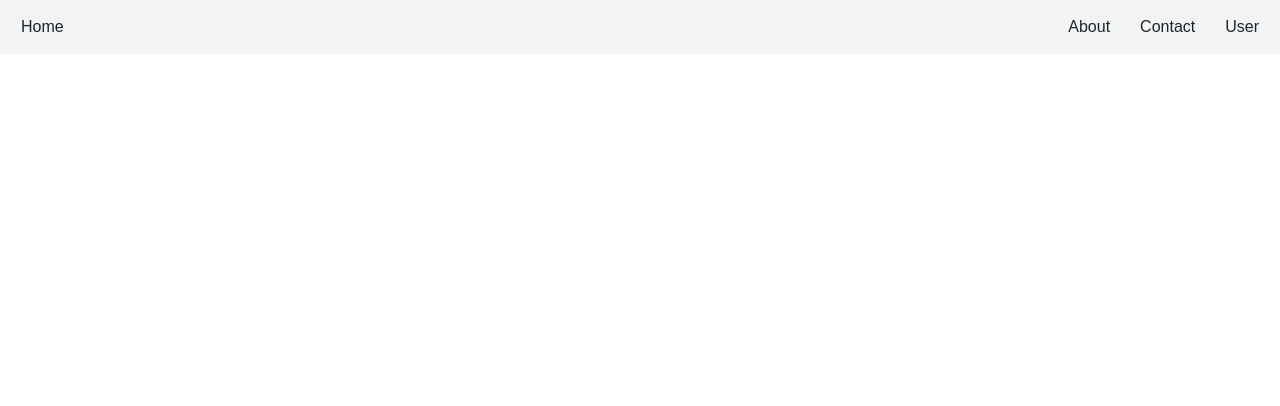
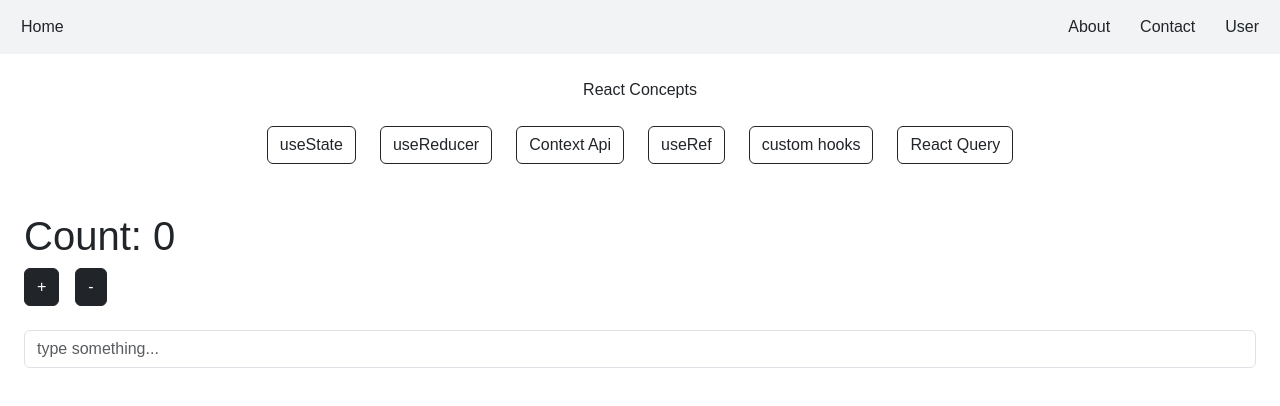
Before and after one commit to prudv13/react-concepts, a React (Vite) app: page /usestate in a window 1280 px wide. Shown: the top 406 px of the page. Built offline with nearby package versions, Linux system fonts and the light colour scheme.

Commit message:
useState hook

```diff
--- a/src/App.jsx
+++ b/src/App.jsx
@@ -15,6 +15,8 @@ import ShowHide from './custom-hooks/ShowHide'
 import ReactQuery from './react-query/ReactQuery'
 import SuperHeroes from './react-query/SuperHeroes'
 import RQSuperHeroes from './react-query/RQSuperHeroes'
+import UseState from './useState/UseState'
+import UseReducer from './useReducer/UseReducer'
 
 function App() {
 
@@ -27,6 +29,8 @@ function App() {
 
       <Routes>
         <Route exact path='/' element={<Home />}>
+          <Route path='usestate' element={<UseState />} />
+          <Route path='usereducer' element={<UseReducer />} />
           <Route path='contextapi' element={<ContextApi />} />
           <Route path='useref' element={<Timer />} />
           <Route path='customhooks' element={<ShowHide />} />
--- a/src/routing/Home.jsx
+++ b/src/routing/Home.jsx
@@ -6,6 +6,12 @@ const Home = () => {
     <div className='p-4'>
         <p className='text-center mb-4'>React Concepts</p>
         <div className='mb-5 d-flex gap-4 flex-wrap justify-content-center'>
+          <Link to="usestate">
+            <button className='btn btn-outline-dark'>useState</button>
+          </Link>
+          <Link to="usereducer">
+            <button className='btn btn-outline-dark'>useReducer</button>
+          </Link>
           <Link to="contextapi">
             <button className='btn btn-outline-dark'>Context Api</button>
           </Link>
--- /dev/null
+++ b/src/useState/UseState.jsx
@@ -0,0 +1,36 @@
+import React, { useState } from 'react'
+
+const UseState = () => {
+    const [counter, setCounter] = useState(0);
+    const [inputValue, setInputValue] = useState("");
+
+    const increment = () => {
+        setCounter(counter+1);
+    }
+
+    const decrement = () => {
+        setCounter(counter-1);
+    }
+
+    const handleChange = (e) => {
+        setInputValue(e.target.value);
+    }
+  return (
+    <div>
+        <h1>Count: {counter}</h1>
+        <div className='d-flex gap-3'>
+            <button className='btn btn-dark' onClick={increment}>+</button>
+            <button className='btn btn-dark' onClick={decrement}>-</button>
+        </div>
+        <input
+            type='text'
+            className='form-control my-4'
+            placeholder='type something...'
+            onChange={handleChange}
+        />
+        <p>{inputValue}</p>
+    </div>
+  )
+}
+
+export default UseState;
```
